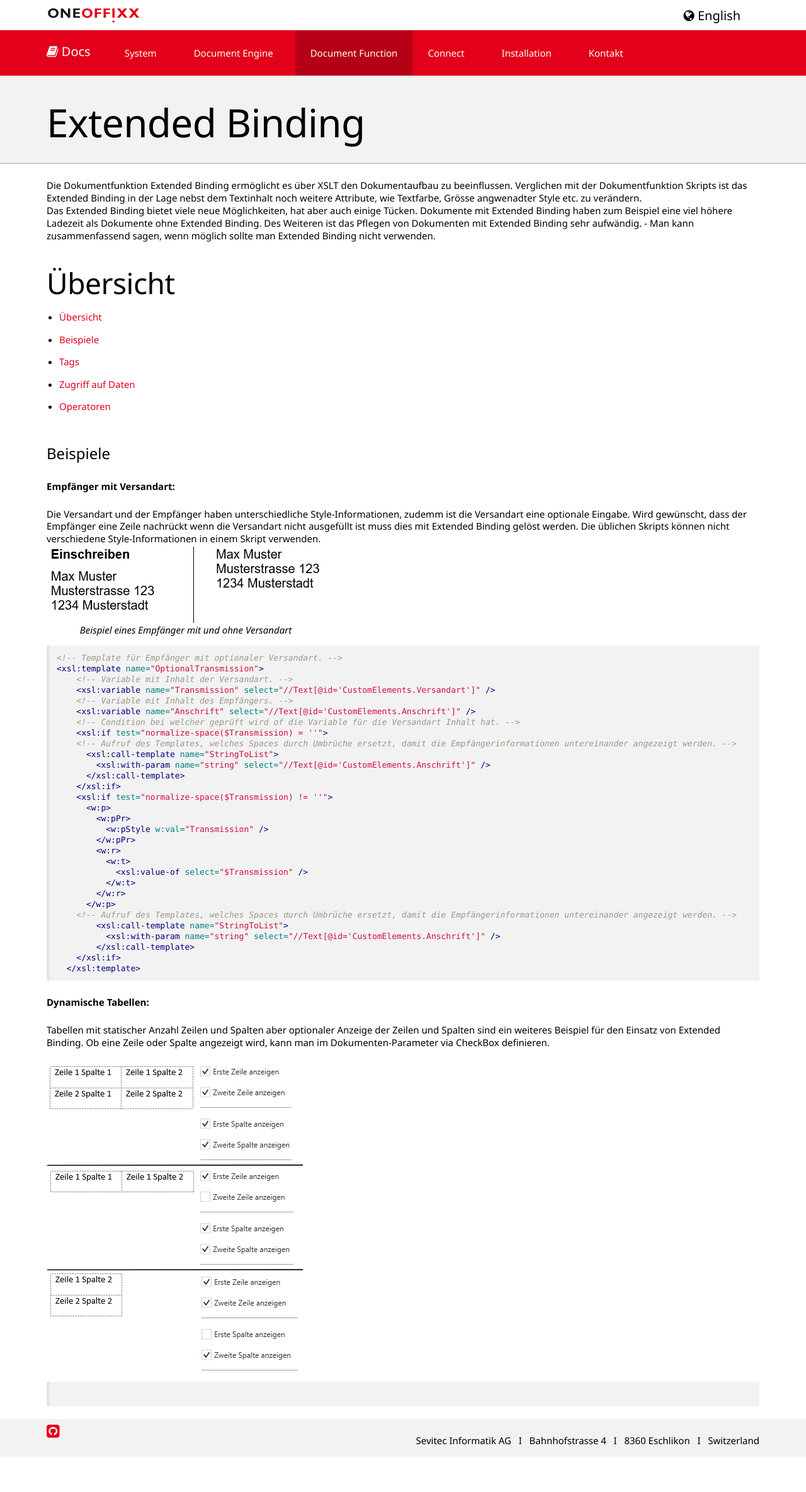
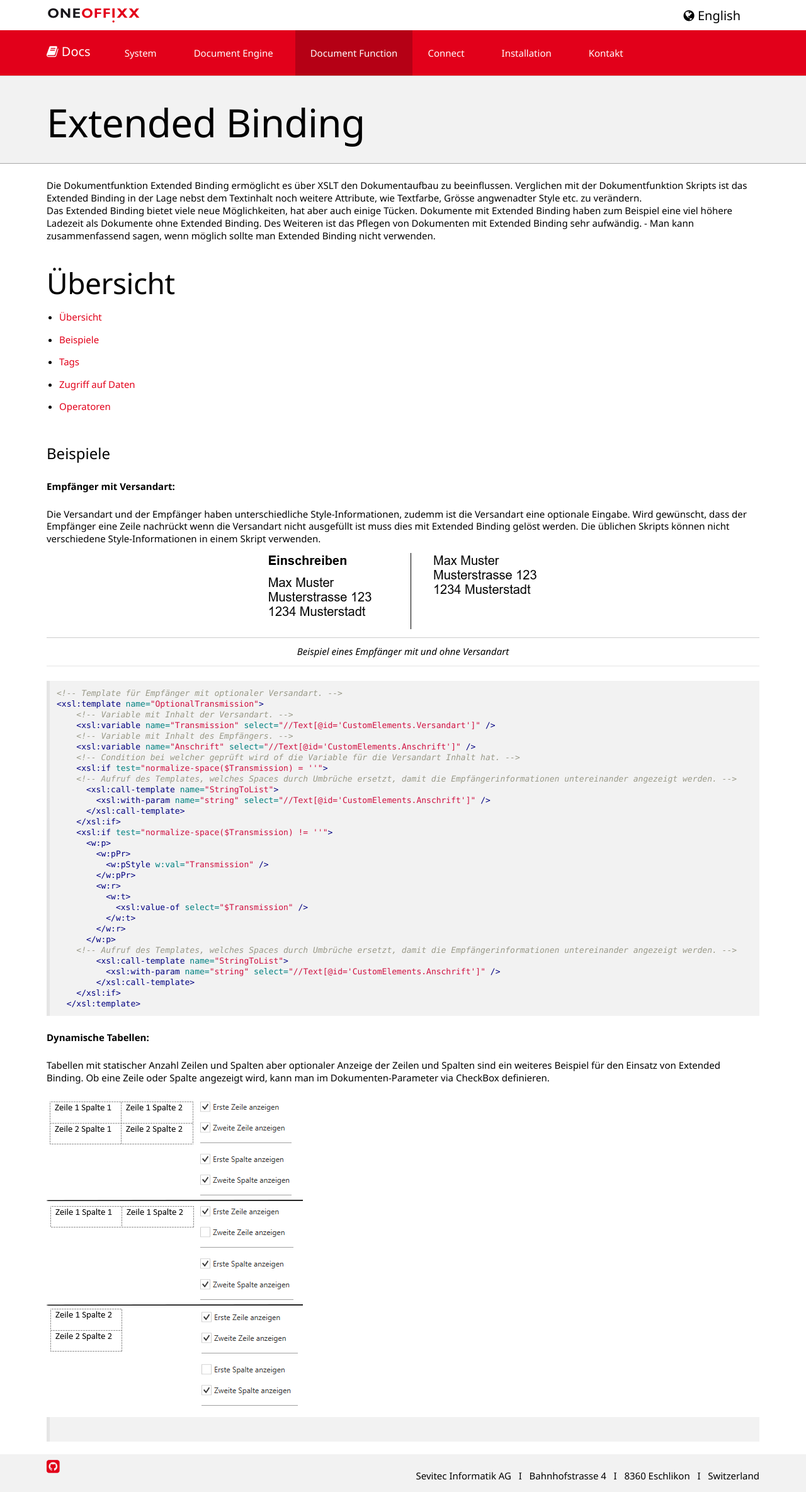
Before and after one commit to primesoft-group/oneoffixx-docs, a Jekyll site: the page built from _pages/docfunc/de/df-extendedbinding.md, in a window 1280 px wide. Shown: the whole page at 63% size. Built offline with Jekyll 4.4.1, drawn with Linux system fonts in a browser that asks for light colours; nearby versions of some CDN libraries; some web fonts are replaced; before the commit the page ends 2313 px from its top, so only the background shows below that.

Commit message:
updated content

```diff
--- a/_pages/docfunc/de/df-extendedbinding.md
+++ b/_pages/docfunc/de/df-extendedbinding.md
@@ -22,6 +22,8 @@ __Empfänger mit Versandart:__
 
 Die Versandart und der Empfänger haben unterschiedliche Style-Informationen, zudemm ist die Versandart eine optionale Eingabe. Wird gewünscht, dass der Empfänger eine Zeile nachrückt wenn die Versandart nicht ausgefüllt ist muss dies mit Extended Binding gelöst werden. Die üblichen Skripts können nicht verschiedene Style-Informationen in einem Skript verwenden.
 
+{:.table .table-striped}
+| --- | ---- |
 | ![x]({{ site.baseurl }}/assets/content-images/docfunc/de/ExtendedBindingTransmission.PNG) |
 |:--:|
 | *Beispiel eines Empfänger mit und ohne Versandart* |
```
